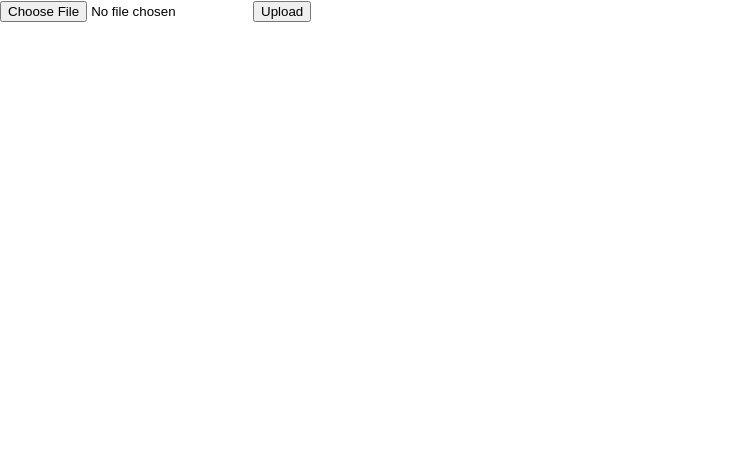
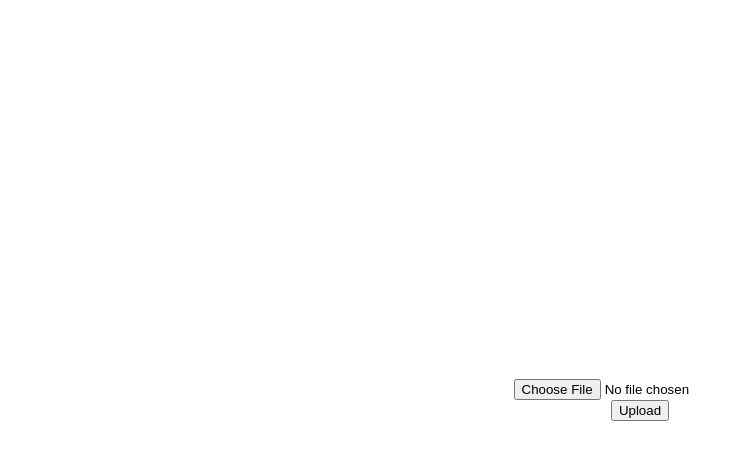
Before and after one commit to Tharindu961/react-upload_image, a React (Create React App) app: page / in a window 1280 px wide. Shown: the top 460 px of the page, without its empty margins (0-752 px from the left). Built offline with nearby package versions, Linux system fonts and the light colour scheme.

Commit message:
Update imageupload.jsx

```diff
--- a/src/components/imageupload.jsx
+++ b/src/components/imageupload.jsx
@@ -4,11 +4,24 @@ class ImageUpload extends Component {
     constructor(props) {
         super(props) ;
             this.state = {  }
+            this.handleChange = this.handleChange.bind(this);
+        }
+        handleChange = e => {
+            if(e.target.files[0]){
+
+            }
         }
         render() {
+            const style = {
+                height: '100vh',
+                display: 'flex',
+                flexDirection: 'column',
+                alignItems: 'center',
+                justifyContent: 'center'
+            };
             return (
-                <div>
-                    <input type="file" />
+                <div style={style}>
+                    <input type="file" onChange={this.handleChange}/>
                     <button>Upload</button>
                 </div>
             )
```
